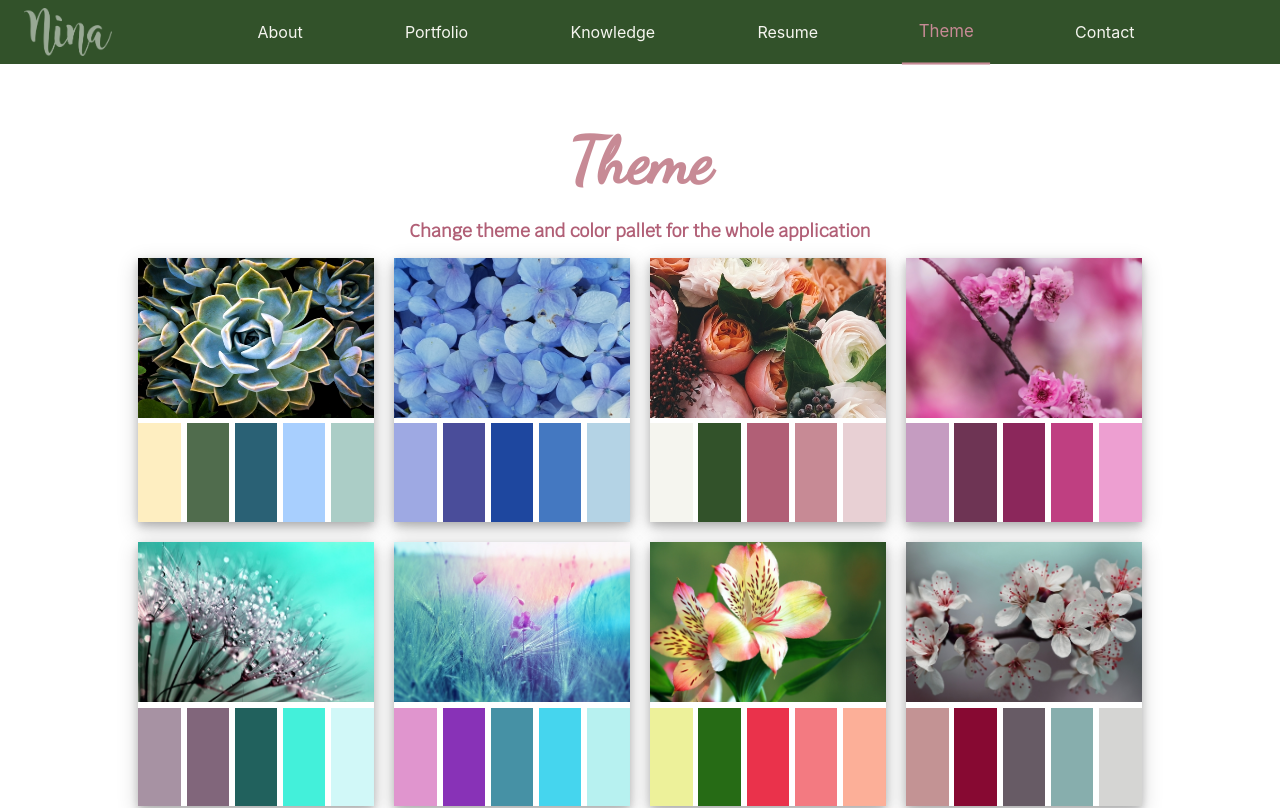
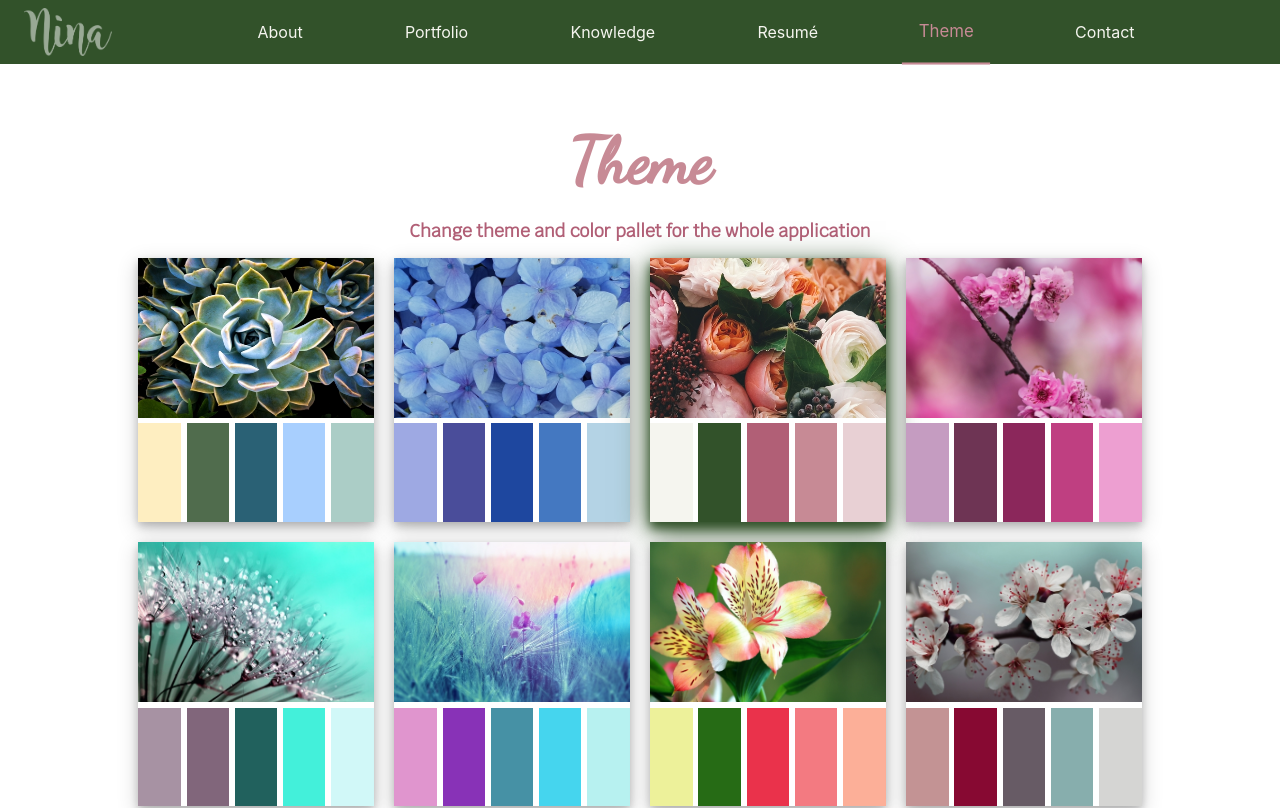
Before and after one commit to Naicah/Portfolio_v2, a React (Create React App) app: page /theme in a window 1280 px wide. Shown: the top 808 px of the page. Built offline with nearby package versions, Linux system fonts and the light colour scheme; a web font is replaced by a local one.

Commit message:
Adds function and style to show chosen theme

```diff
--- a/src/App.js
+++ b/src/App.js
@@ -1,6 +1,5 @@
 import React, { Component } from "react";
 import { BrowserRouter, Route, Switch } from "react-router-dom";
-
 import { Helmet } from "react-helmet";
 
 // Style sheets
@@ -79,7 +78,12 @@ class App extends Component {
             <Route
               exact
               path="/theme"
-              render={() => <Theme changeTheme={this.changeTheme} />}
+              render={() => (
+                <Theme
+                  changeTheme={this.changeTheme}
+                  selectedTheme={this.state.themeID}
+                />
+              )}
             />
 
             <Route path="/" component={Main} />
--- a/src/Components/General/Main.js
+++ b/src/Components/General/Main.js
@@ -33,7 +33,7 @@ function Main(props) {
         props.history.replace("");
       }
     }
-    window.onscroll = throttle(getCurrentElement, 200);
+    window.onscroll = throttle(getCurrentElement, 800);
 
     // componentDidUnmount
     return () => {
--- a/src/Components/General/Nav.js
+++ b/src/Components/General/Nav.js
@@ -5,6 +5,7 @@ import { NavHashLink } from "react-router-hash-link";
 import { Logo } from "../General";
 import { stack as Menu } from "react-burger-menu";
 import useMediaQuery from "@material-ui/core/useMediaQuery";
+import deburr from "lodash/deburr";
 
 function Nav() {
   const [menuOpen, setmenuOpen] = useState(false);
@@ -25,7 +26,8 @@ function Nav() {
   }
 
   function createNavLink(linkName, LinkType = NavLink) {
-    let linkNameLower = linkName.toLowerCase();
+    let linkNameLower = deburr(linkName.toLowerCase());
+
     let hashProps = {};
 
     if (LinkType === NavHashLink) {
@@ -60,7 +62,7 @@ function Nav() {
           {createNavHashLink("About")}
           {createNavHashLink("Portfolio")}
           {createNavHashLink("Knowledge")}
-          {createNavLink("Resume")}
+          {createNavLink("Resumé")}
           {createNavLink("Theme")}
           {createNavHashLink("Contact")}
         </Menu>
@@ -71,7 +73,7 @@ function Nav() {
           {createNavHashLink("About")}
           {createNavHashLink("Portfolio")}
           {createNavHashLink("Knowledge")}
-          {createNavLink("Resume")}
+          {createNavLink("Resumé")}
           {createNavLink("Theme")}
           {createNavHashLink("Contact")}
         </div>
--- a/src/Components/Theme/ColorPallet.js
+++ b/src/Components/Theme/ColorPallet.js
@@ -2,7 +2,11 @@ import React from "react";
 import styled from "styled-components";
 
 export const ColorPalletDiv = styled.div`
-  box-shadow: 0 4px 8px 0 rgba(0, 0, 0, 0.2), 0 6px 20px 0 rgba(0, 0, 0, 0.19);
+  box-shadow: ${({ isActive }) =>
+    isActive
+      ? "0 6px 10px 0 var(--color-dark-1), 0 8px 30px 0 var(--color-dark-1)"
+      : "0 4px 8px 0 rgba(0, 0, 0, 0.2), 0 6px 20px 0 rgba(0, 0, 0, 0.19)"};
+
   margin-bottom: 5vh;
 
   :hover {
@@ -49,7 +53,15 @@ export const ColorPalletDiv = styled.div`
   }
 `;
 
-function ColorPallet({ themeID, theme, changeTheme }) {
+// function MainContent() {
+//   return (
+//     <div className="container">
+//       <div>Test example</div>
+//     </div>
+//   );
+// }
+
+function ColorPallet({ themeID, theme, changeTheme, isActive }) {
   const {
     img,
     name,
@@ -59,18 +71,32 @@ function ColorPallet({ themeID, theme, changeTheme }) {
     colorAccent,
     colorLight2
   } = theme;
-
   return (
-    <ColorPalletDiv onClick={() => changeTheme(themeID, theme)}>
+    <ColorPalletDiv
+      isActive={isActive}
+      onClick={() => changeTheme(themeID, theme)}
+    >
+      {/* <MainContent /> */}
+      <div className="active">
         <div className="themeImg">
           <img src={img} alt={name} />
         </div>
         <div className="colorPalettContainer">
-        <div className="themeColor" style={{ backgroundColor: colorLight1 }} />
+          <div
+            className="themeColor"
+            style={{ backgroundColor: colorLight1 }}
+          />
           <div className="themeColor" style={{ backgroundColor: colorDark1 }} />
           <div className="themeColor" style={{ backgroundColor: colorDark2 }} />
-        <div className="themeColor" style={{ backgroundColor: colorAccent }} />
-        <div className="themeColor" style={{ backgroundColor: colorLight2 }} />
+          <div
+            className="themeColor"
+            style={{ backgroundColor: colorAccent }}
+          />
+          <div
+            className="themeColor"
+            style={{ backgroundColor: colorLight2 }}
+          />
+        </div>
       </div>
     </ColorPalletDiv>
   );
--- a/src/Components/Theme/Theme.js
+++ b/src/Components/Theme/Theme.js
@@ -22,6 +22,7 @@ function Theme(props) {
               changeTheme={props.changeTheme}
               key={themeID}
               theme={theme}
+              isActive={props.selectedTheme === themeID}
             />
           );
         })}
```
Lines whose indentation alone changed are shown as unchanged.
